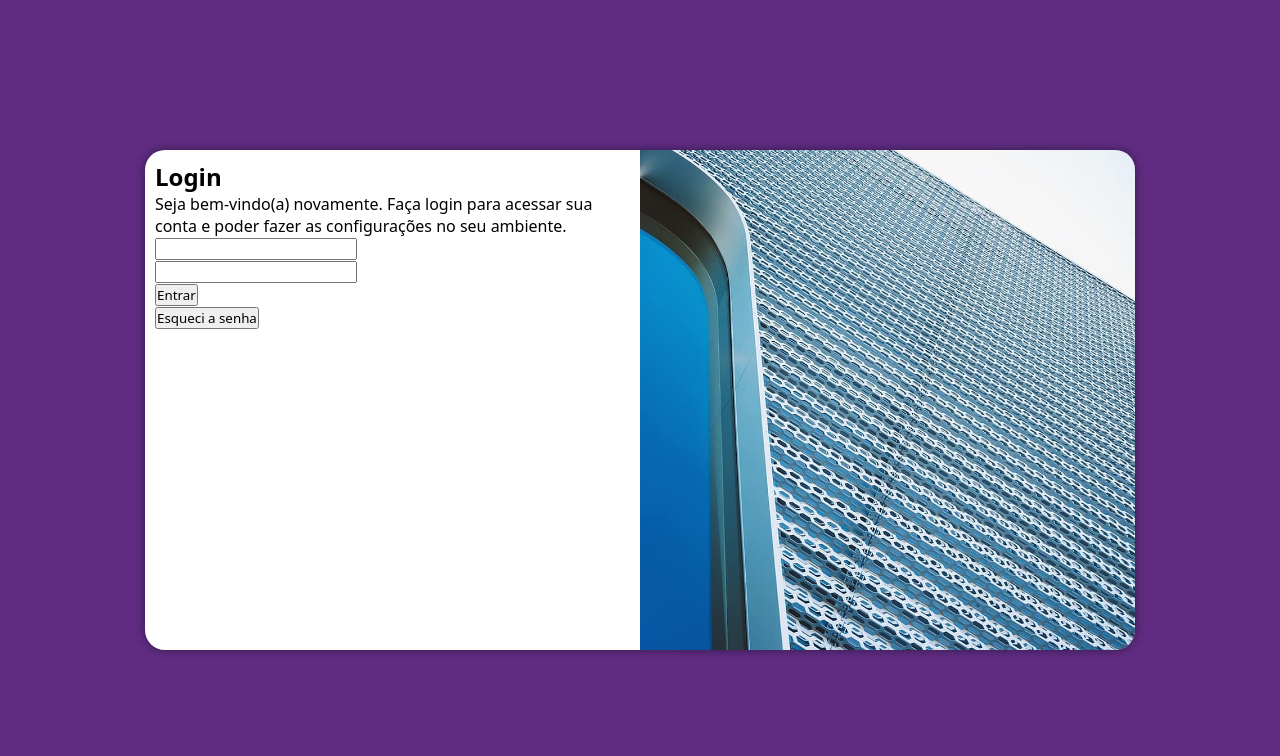
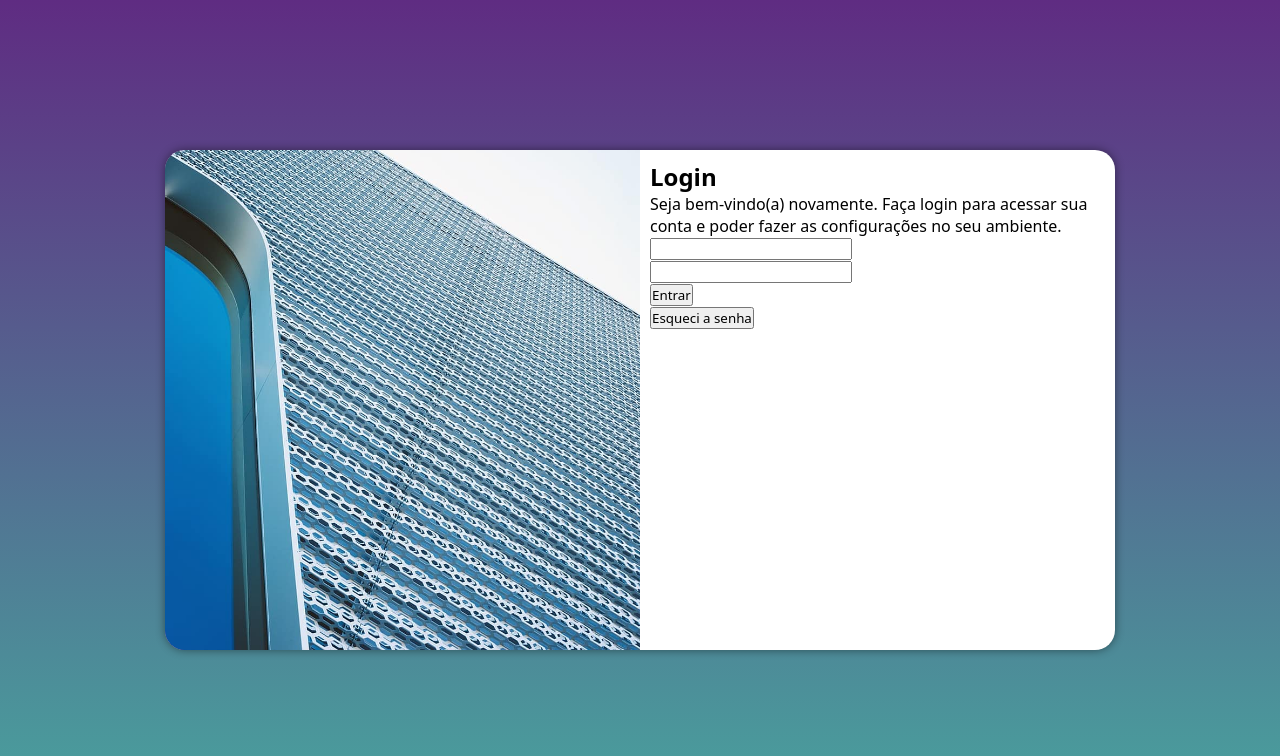
Before and after one commit to lucasecs92/projeto-login, a plain HTML site: page index.html in a window 1280 px wide. Drawn offline with Linux system fonts and the light colour scheme.

Commit message:
media query p outras telas

```diff
--- a/estilo/media-query.css
+++ b/estilo/media-query.css
@@ -1,6 +1,11 @@
 @charset "UTF-8";
 
 @media screen and (min-width: 768px) and (max-width: 992px) {
+
+    body {
+        background-image: linear-gradient(to bottom, #5f2c82, #49a09d);
+    }
+
     section#login {
         width: 80vw;
     }
@@ -18,18 +23,23 @@
 }
 
 @media screen and (min-width: 992px) {
+
+    body {
+        background-image: linear-gradient(to bottom, #5f2c82, #49a09d);
+    }
+
     section#login {
-        width: 990px;
+        width: 950px;
     }
 
     section#login > div#imagem {
-        float: right;
+        float: left;
         width: 50%;
         height: 100%;
     }
 
     section#login > div#formulario {
-        float: left;
+        float: right;
         width: 50%;
     }
 }
--- a/estilo/style.css
+++ b/estilo/style.css
@@ -1,5 +1,4 @@
 @charset "UTF-8";
-
 
 /*
     Paleta de cores
@@ -41,6 +40,9 @@ section#login {
     border-radius: 20px;
     overflow: hidden;
     box-shadow: 0px 0px 10px rgba(0, 0, 0, 0.459);
+
+    transition: width 0.3s, height 0.3s; /* efeito de transição na altura e largura no momento que muda o tamanho da tela */
+    transition-timing-function: ease;  /* suavidade durante transição, não acelera e desacelera na mesma velocidade */
 }
 
 section#login > div#imagem {
```
